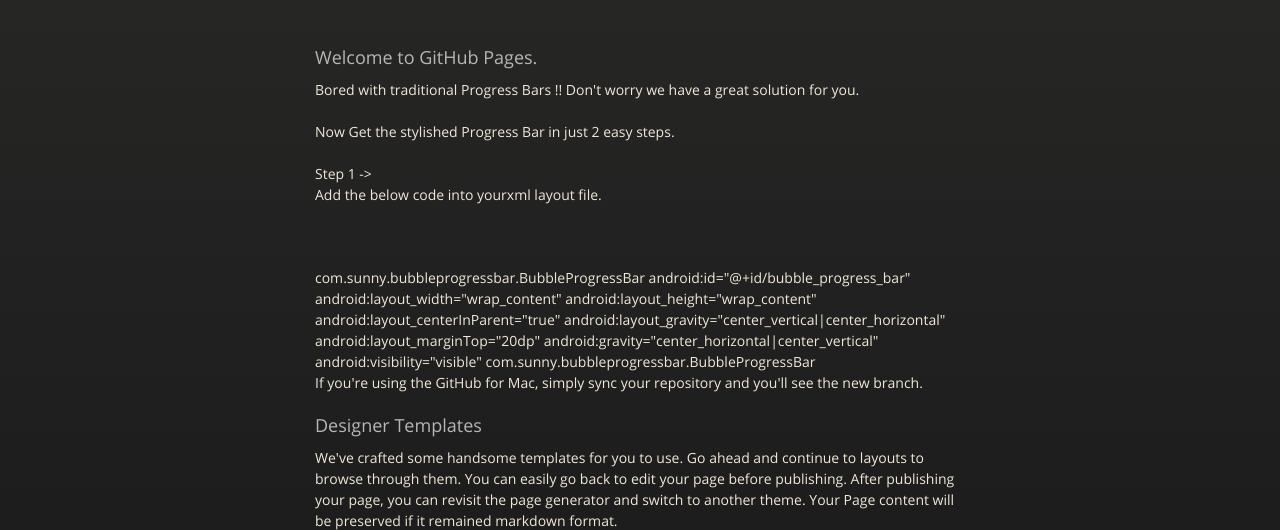
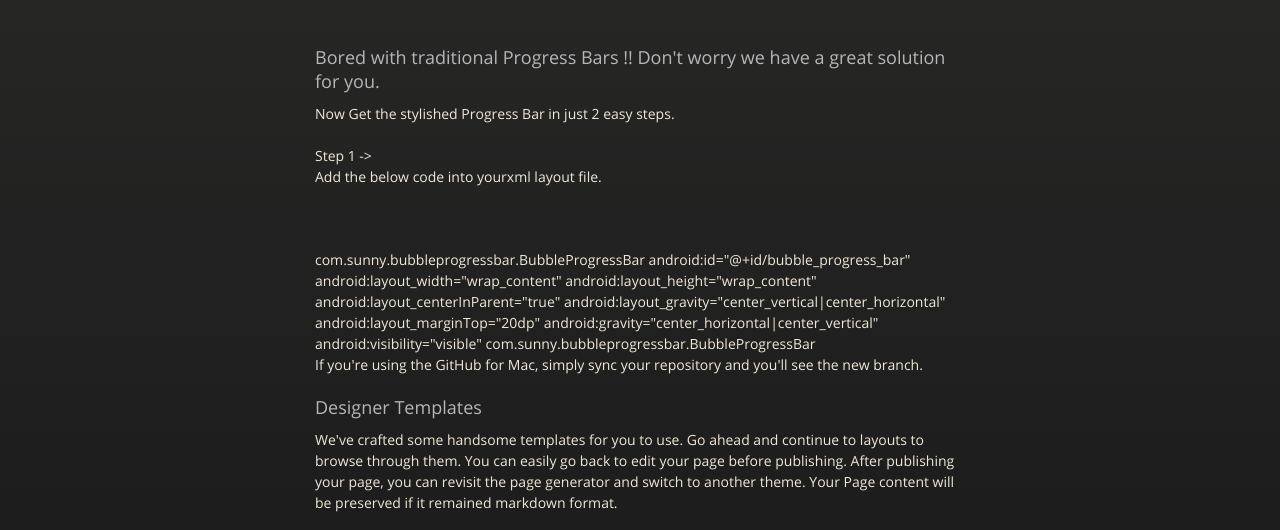
Before and after one commit to SunnyGarg/Bubble-ProgressBar, a plain HTML site: page index.html in a window 1280 px wide. Shown: the part 226-756 px from the top of the page. Drawn offline with nearby package versions, Linux system fonts and the light colour scheme.

Commit message:
Update index.html

```diff
--- a/index.html
+++ b/index.html
@@ -39,9 +39,9 @@
         </div>
 
         <h3>
-<a name="welcome-to-github-pages" class="anchor" href="#welcome-to-github-pages"><span class="octicon octicon-link"></span></a>Welcome to GitHub Pages.</h3>
+<a name="welcome-to-github-pages" class="anchor" href="#welcome-to-github-pages"><span class="octicon octicon-link"></span></a>Bored with traditional Progress Bars !! Don't worry we have a great solution for you.</h3>
 
-<p>Bored with traditional Progress Bars !! Don't worry we have a great solution for you.<br><br>
+
 
 Now Get the stylished Progress Bar in just 2 easy steps.<br><br>
 
```
